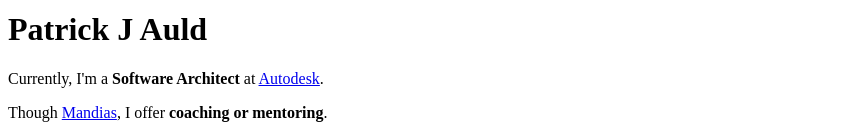
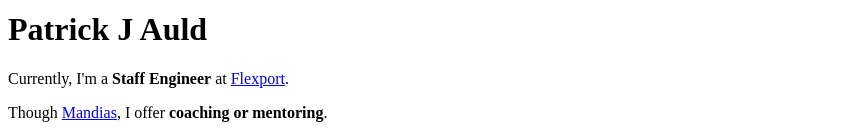
Before and after one commit to PatrickAuld/patrickauld.com, a Next.js app: page / in a window 1280 px wide. Shown: the part 822-952 px from the top of the page, without its empty margins (0-863 px from the left). Built offline with nearby package versions, Linux system fonts and the light colour scheme.

Commit message:
Updates roles to Flexport

```diff
--- a/pages/index.tsx
+++ b/pages/index.tsx
@@ -12,7 +12,7 @@ function TextStatement(props: { children: React.ReactNode }) {
 function AboutStatement() {
   return (
     <div>
-      <TextStatement>Currently, I'm a <b>Software Architect</b> at <a className="underline" href="https://construction.autodesk.com">Autodesk</a>.</TextStatement>
+      <TextStatement>Currently, I'm a <b>Staff Engineer</b> at <a className="underline" href="https://flexport.com">Flexport</a>.</TextStatement>
       <TextStatement>Though <a className="underline" href="https://mandias.xyz">Mandias</a>, I offer <b>coaching or mentoring</b>.</TextStatement>
       <TextStatement><a className="underline" href="https://patrickauld.substack.com">It Depends</a> is my <b>newsletter</b> on decision making.</TextStatement>
       <TextStatement>I moonlight as a <b>Futurist</b> at <a className="underline" href="https://auldcellars.com">Auld Cellars</a>.</TextStatement>
```
